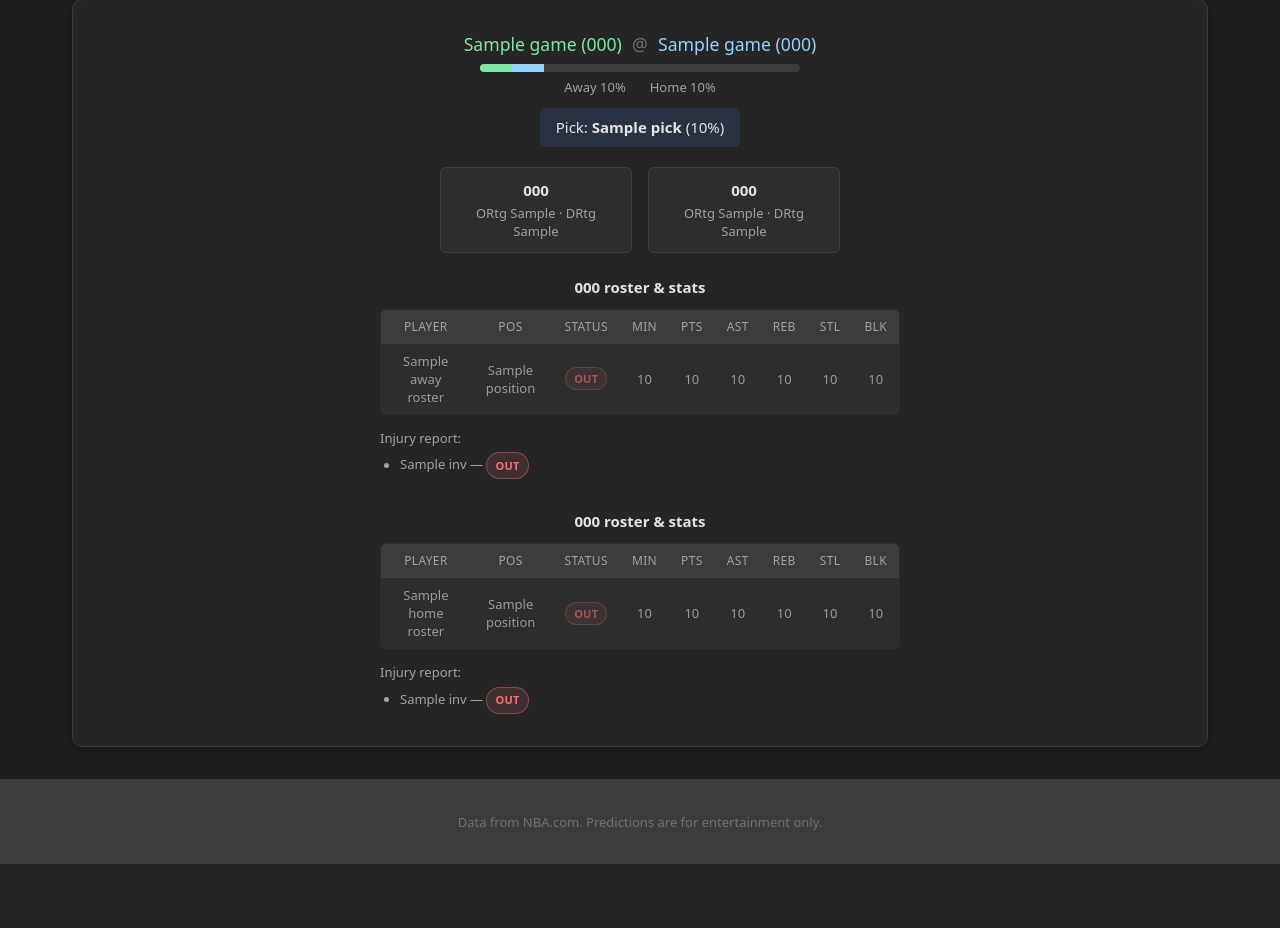
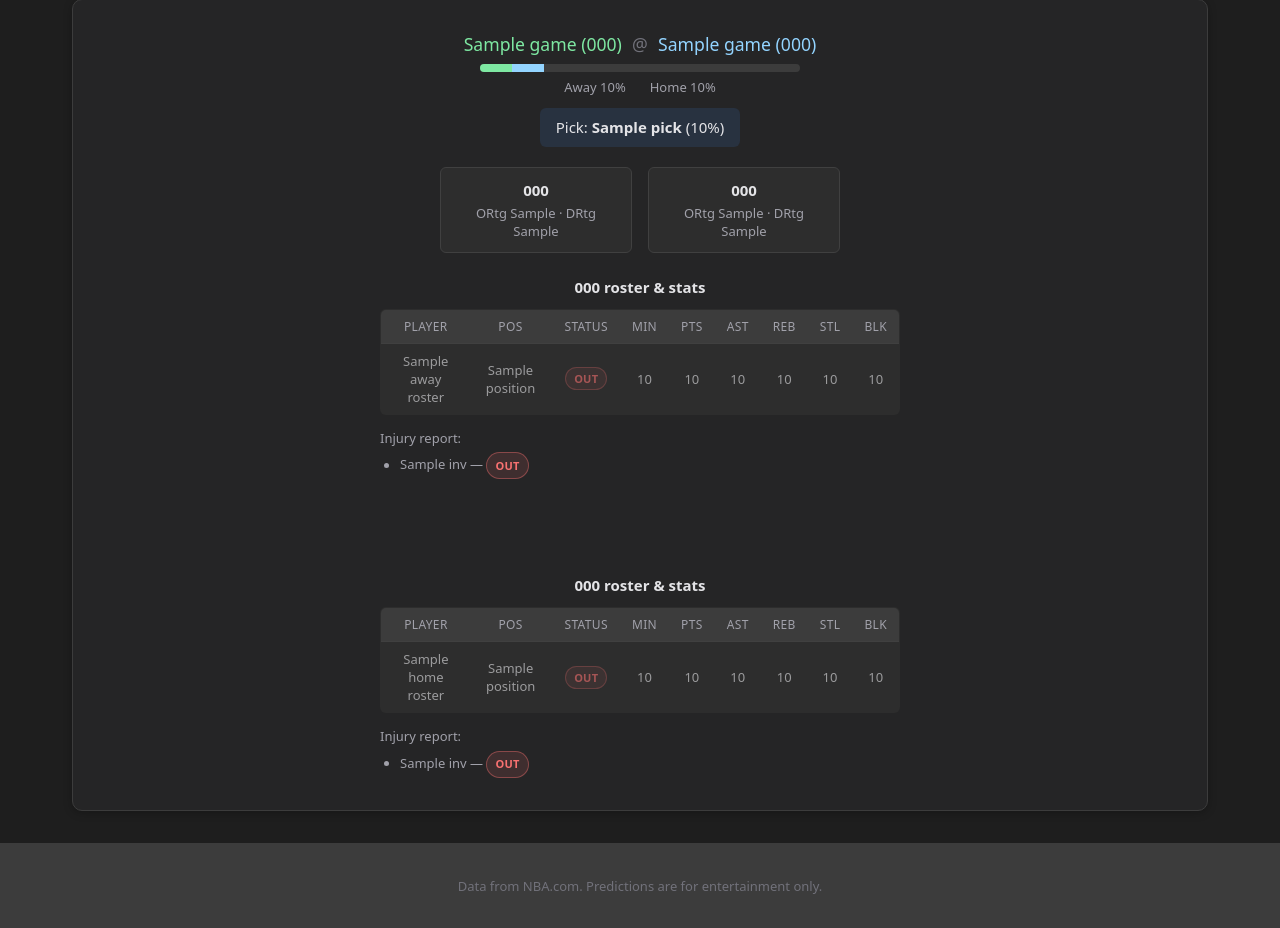
Before and after one commit to Joseph302156/NBA_Matchup_Calculator, a FastAPI app: template app/templates/results.html in a window 1280 px wide. Shown: the part 171-1099 px from the top of the page. Before the commit the page ends 1035 px from the top, so only its background shows below. Run offline with FastAPI, Linux system fonts and the light colour scheme; the template is opened without the code that fills it: most values are stand-ins (such as "Sample title", 1, 10 or a date in 2020).

Commit message:
Update CSS styles for roster layout and spacing
- Adjusted gap in body from 2rem to 1in for improved spacing.
- Added flex-shrink property to roster class for better layout control.

```diff
--- a/app/static/style.css
+++ b/app/static/style.css
@@ -140,10 +140,10 @@ body {
   flex-wrap: wrap;
   justify-content: center;
   align-items: flex-start;
-  gap: 2rem;
+  gap: 1in;
   width: 100%;
 }
-.roster { width: fit-content; max-width: 520px; }
+.roster { width: fit-content; max-width: 520px; flex-shrink: 0; }
 .roster h4 { margin: 0 0 0.75rem; font-size: 0.9375rem; font-weight: 600; color: var(--text); text-align: center; }
 .roster table {
   width: 100%;
```
